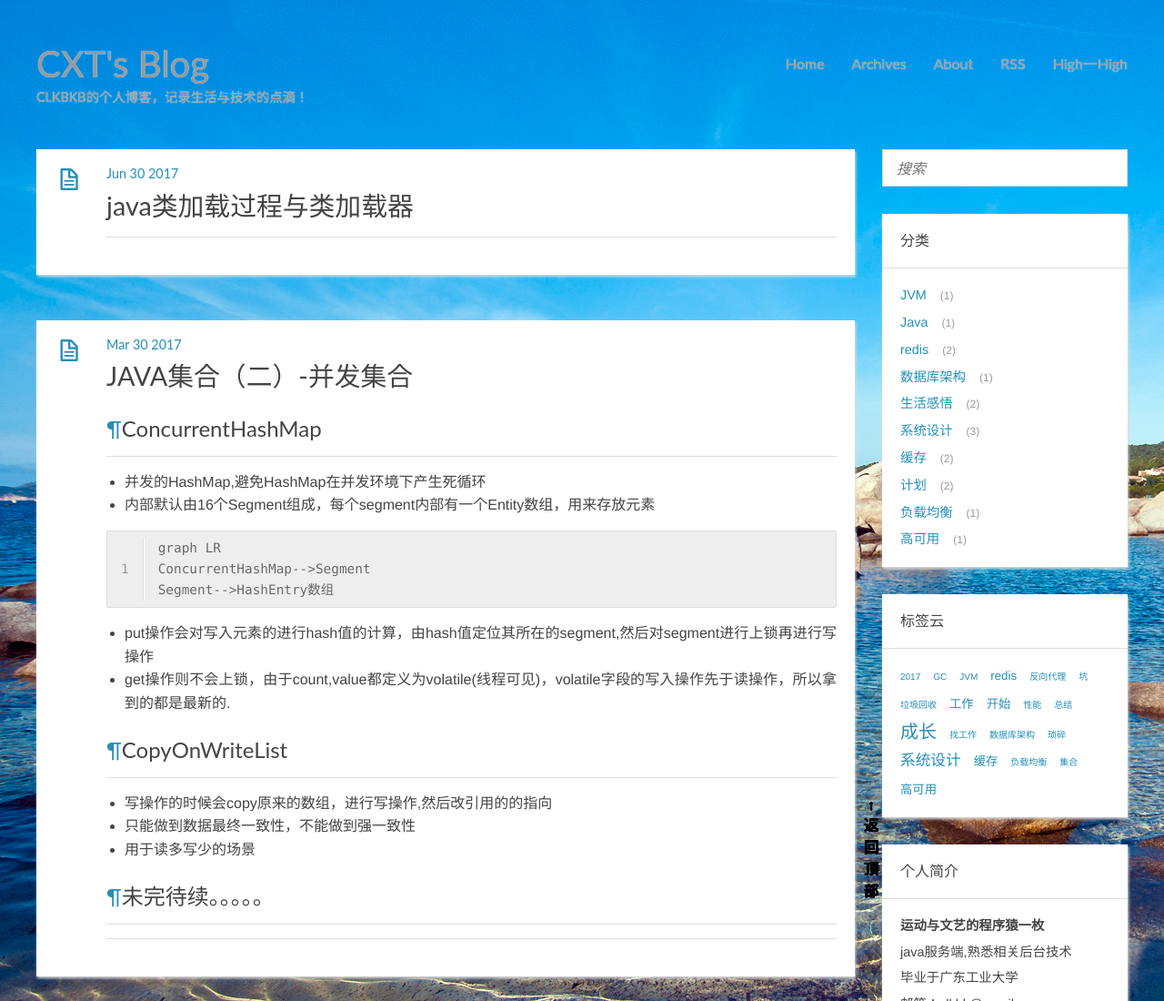
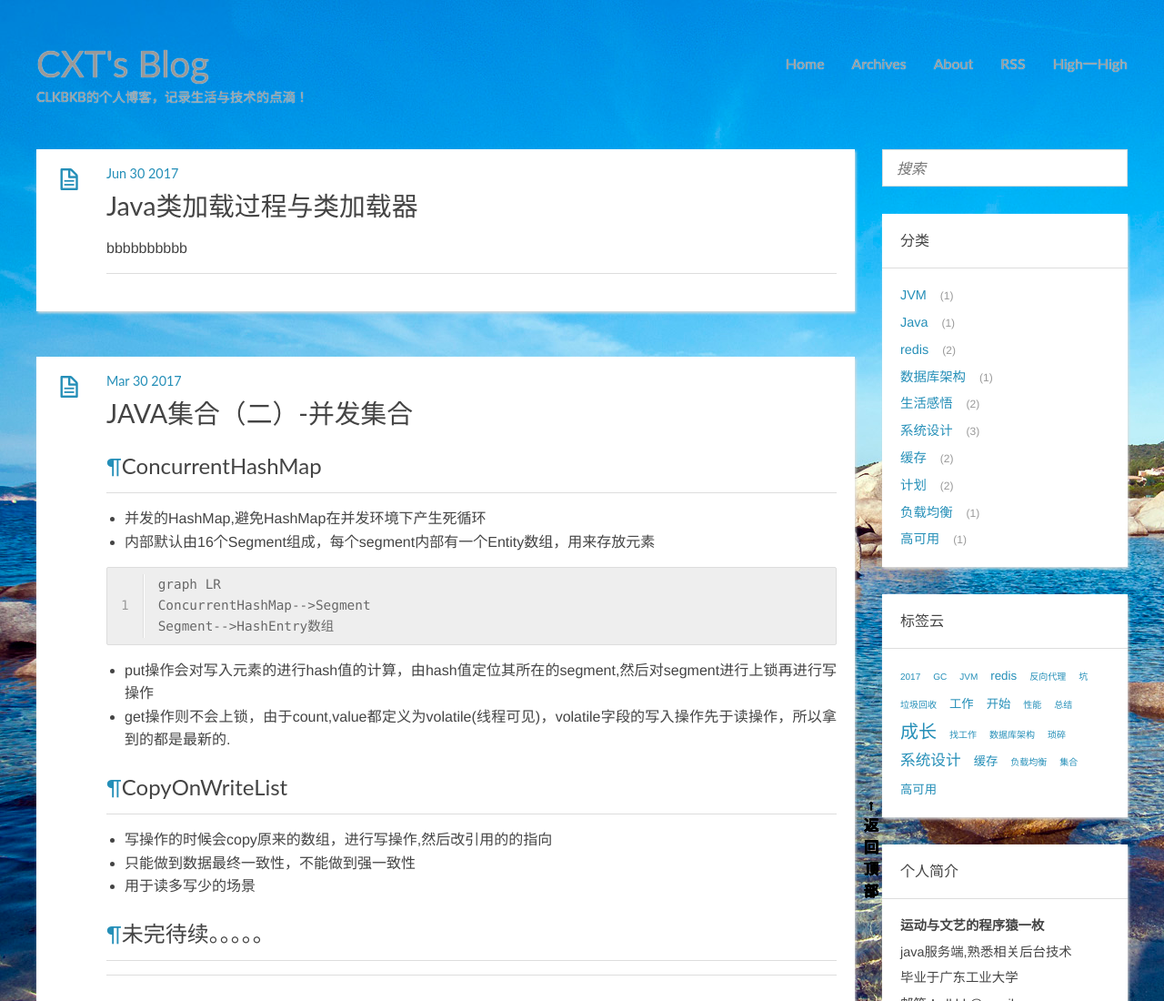
Before and after one commit to cxt/cxt.github.io, a plain HTML site: page index.html in a window 1280 px wide. Shown: the top 1100 px of the page at 91% size. Drawn offline with nearby package versions, Linux system fonts and the light colour scheme; a script that the page names is missing; a web font is replaced by a local one.

Commit message:
Site updated: 2017-06-30 18:36:41

```diff
--- a/index.html
+++ b/index.html
@@ -225,12 +225,13 @@
 
 
 
-    <h1 class="title"><a href="/2017/06/30/java类加载过程与类加载器/">java类加载过程与类加载器</a></h1>
+    <h1 class="title"><a href="/2017/06/30/java类加载过程与类加载器/">Java类加载过程与类加载器</a></h1>
 
 
     </header>
     <div class="entry">
 
+        <p>bbbbbbbbbb</p>
 
 
     </div>
```
Also changed, not shown: 2017/06/30/java类加载过程与类加载器/index.html (+6 -3 lines), archives/2017/06/index.html (+1 -1 lines), archives/2017/index.html (+1 -1 lines), archives/index.html (+1 -1 lines).
